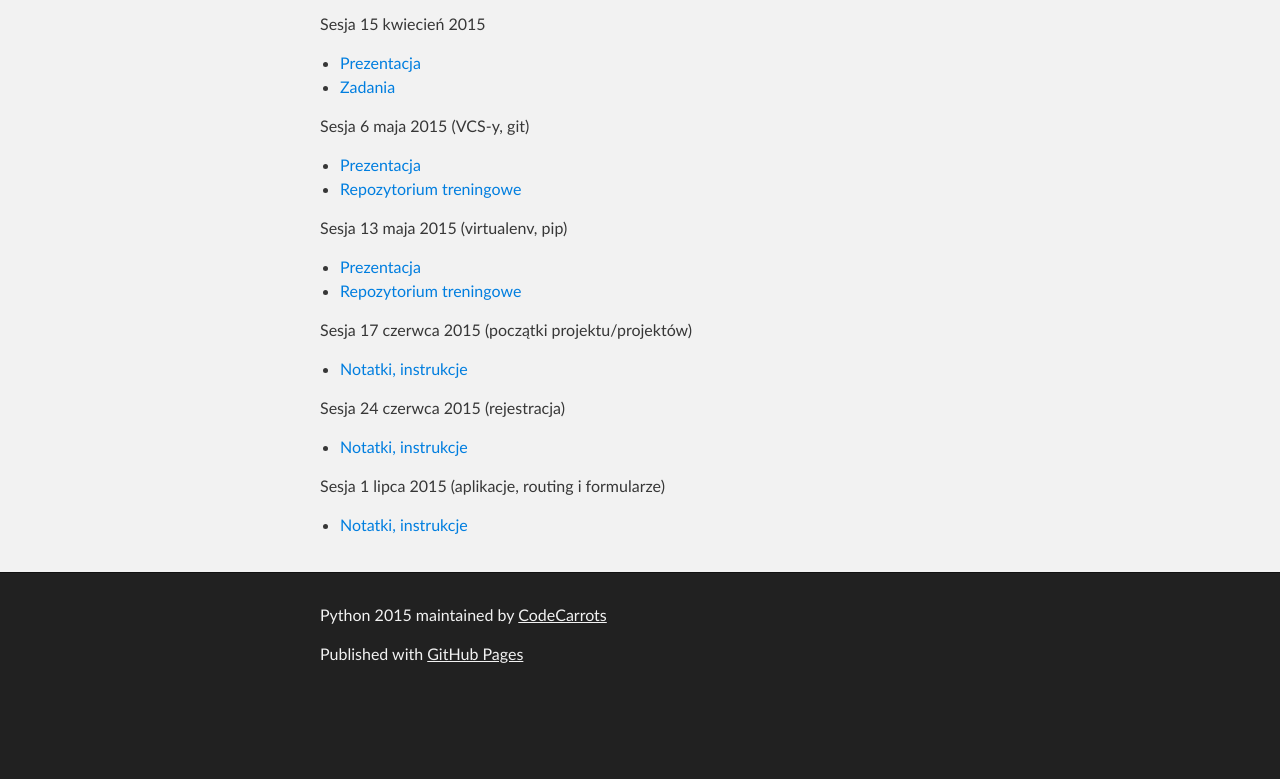
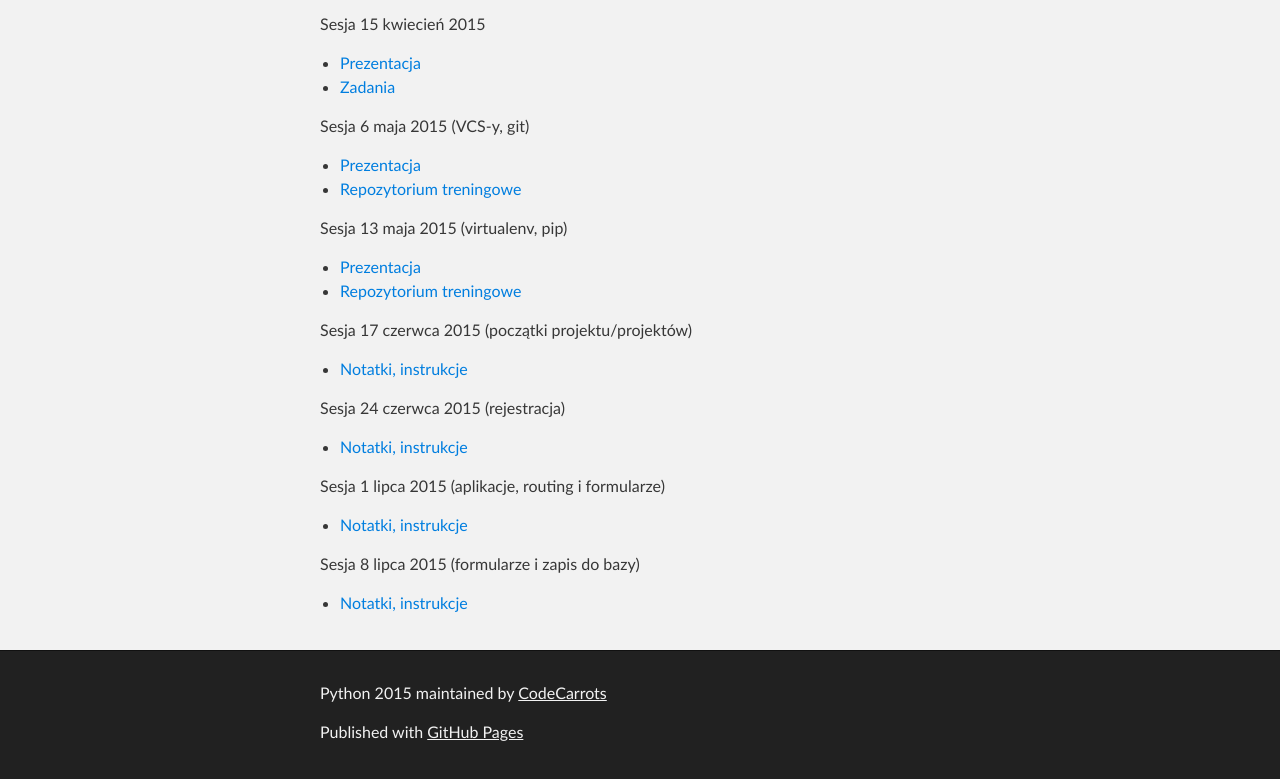
Before and after one commit to CodeCarrots/python2015, a plain HTML site: page index.html in a window 1280 px wide. Shown: the part 1460-2239 px from the top of the page. Before the commit the page ends 2161 px from the top, so only its background shows below. Drawn offline with Linux system fonts and the light colour scheme.

Commit message:
zapiski z sesji 2015-07-08

```diff
--- a/index.html
+++ b/index.html
@@ -116,6 +116,10 @@
         <ul>
           <li><a href="https://github.com/CodeCarrots/warsztaty_2015/tree/master/na_zywo/2015-07-01">Notatki, instrukcje</a></li>
         </ul>
+        <p>Sesja 8 lipca 2015 (formularze i zapis do bazy)</p>
+        <ul>
+          <li><a href="https://github.com/CodeCarrots/warsztaty_2015/tree/master/na_zywo/2015-07-08">Notatki, instrukcje</a></li>
+        </ul>
       </section>
     </div>
 
```
